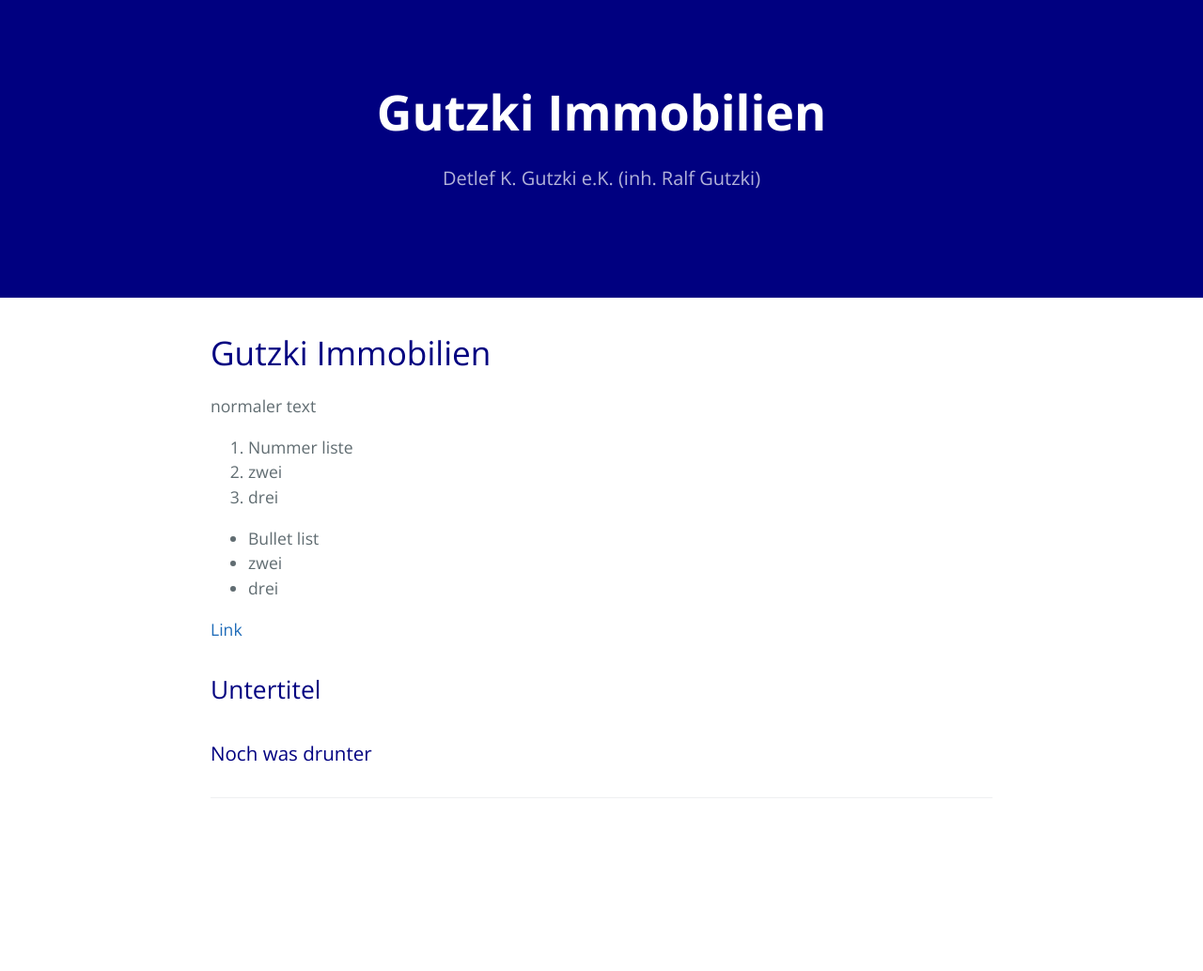
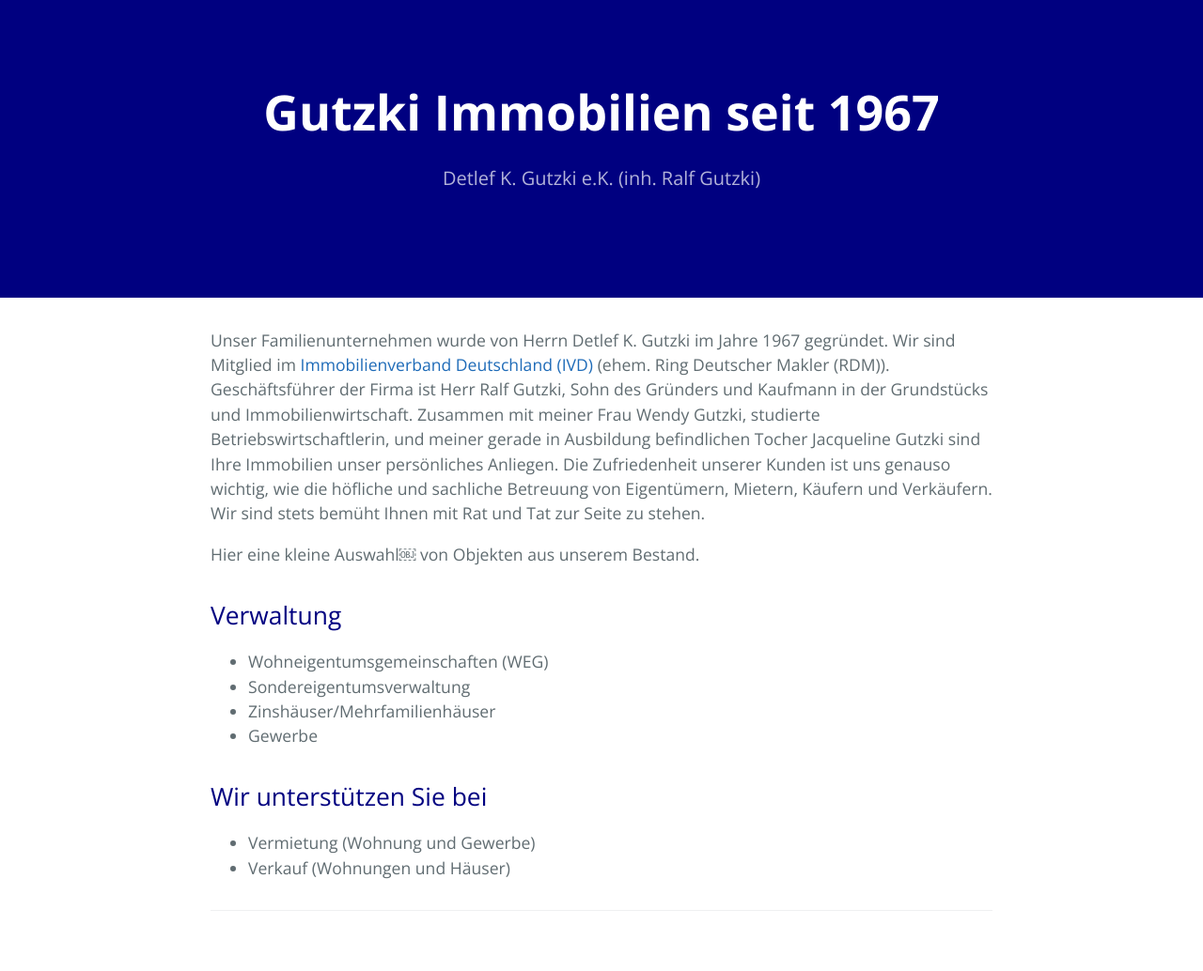
Before and after one commit to jackieGut/jackieGut.github.io, a Jekyll site: the page built from index.md, in a window 1280 px wide. Shown: the whole page at 94% size. Built offline with Jekyll 4.4.1, drawn with Linux system fonts in a browser that asks for light colours; our own code applies the rules of GitHub Pages for plain Markdown files; before the commit the page ends 914 px from its top, so only the background shows below that.

Commit message:
Update index.md

```diff
--- a/index.md
+++ b/index.md
@@ -1,16 +1,20 @@
-# Gutzki Immobilien
+Unser Familienunternehmen wurde von Herrn Detlef K. Gutzki im Jahre 1967 gegründet.
+Wir sind Mitglied im [Immobilienverband Deutschland (IVD)](https://nord.ivd.net/) (ehem. Ring Deutscher Makler (RDM)).
+Geschäftsführer der Firma ist Herr Ralf Gutzki, Sohn des Gründers und Kaufmann in der
+Grundstücks und Immobilienwirtschaft.
+Zusammen mit meiner Frau Wendy Gutzki, studierte Betriebswirtschaftlerin, und meiner gerade in Ausbildung befindlichen Tocher Jacqueline Gutzki sind Ihre Immobilien unser persönliches Anliegen.
+Die Zufriedenheit unserer Kunden ist uns genauso wichtig, wie die höfliche und sachliche Betreuung von Eigentümern, Mietern, Käufern und Verkäufern. Wir sind stets bemüht Ihnen mit Rat und Tat zur Seite zu stehen.
 
-normaler text
+Hier eine kleine Auswahl￼ von Objekten aus unserem Bestand.
 
-1. Nummer liste
-1. zwei
-1. drei
+## Verwaltung
 
-- Bullet list
-- zwei
-- drei
+- Wohneigentumsgemeinschaften (WEG)
+- Sondereigentumsverwaltung
+- Zinshäuser/Mehrfamilienhäuser
+- Gewerbe
 
-[Link](www.github.com)
+## Wir unterstützen Sie bei
 
-## Untertitel
-### Noch was drunter
+- Vermietung (Wohnung und Gewerbe)
+- Verkauf (Wohnungen und Häuser)
```
